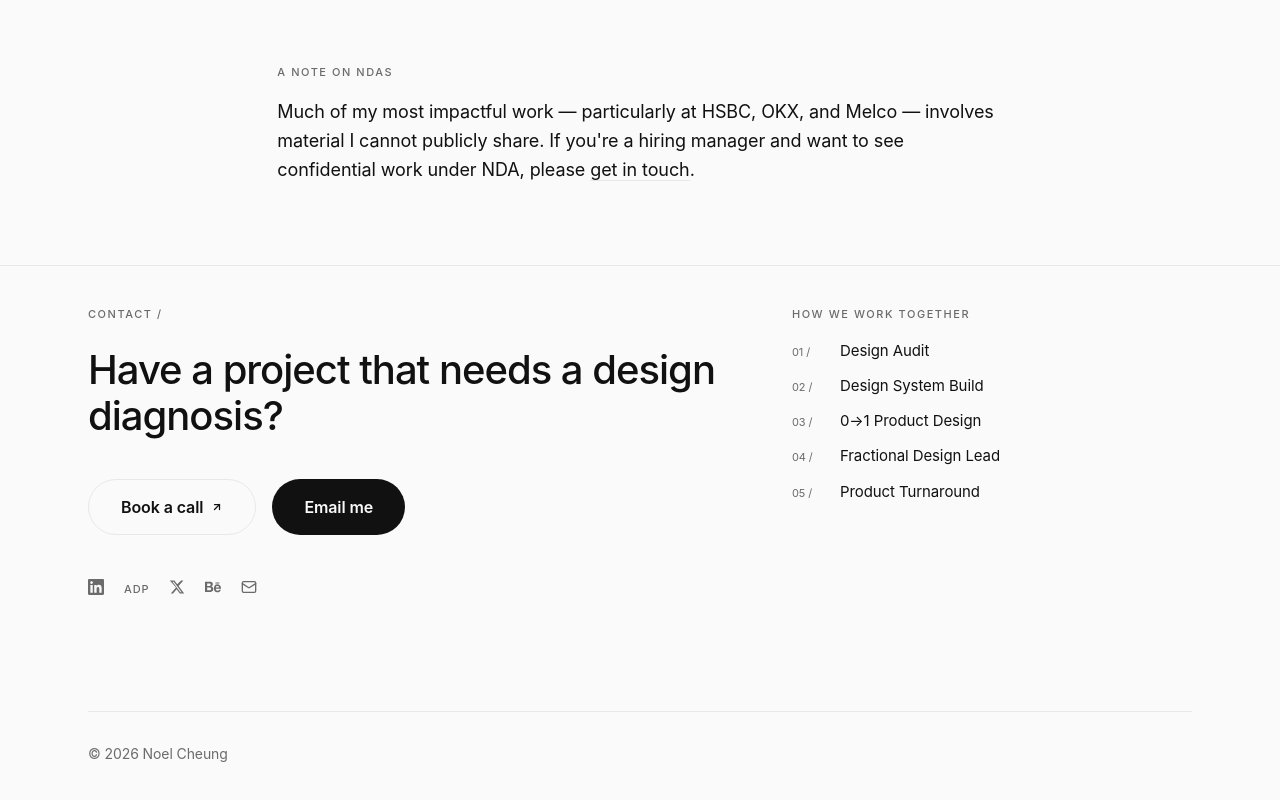
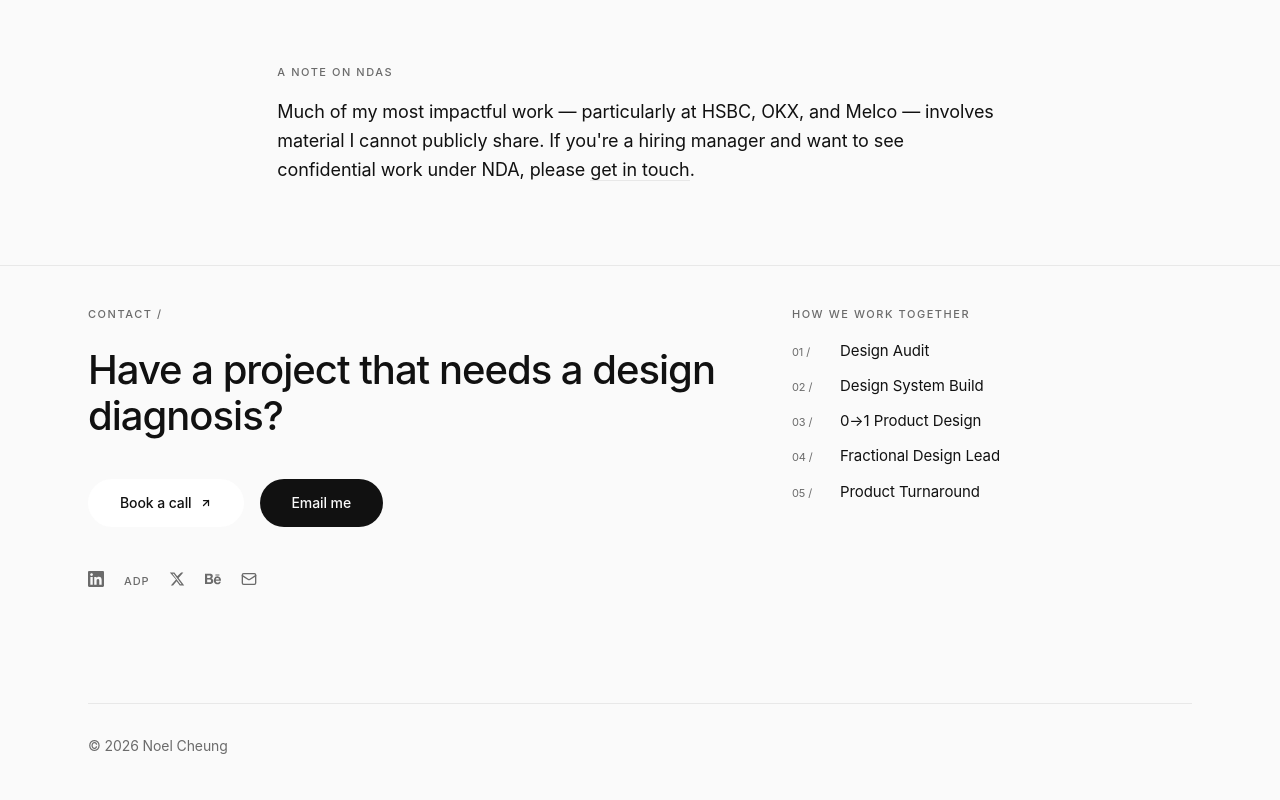
Before and after one commit to zeneojsun/noelcheung-design, a Next.js app: page /work in a window 1280 px wide. Shown: the part 1580-2380 px from the top of the page. Built offline with nearby package versions, Linux system fonts and the light colour scheme; a web font is replaced by a local one.

Commit message:
Match CTA button style to reference: h-12, text-sm, font-medium, no border
Co-Authored-By: Claude Sonnet 4.6 <noreply@anthropic.com>

```diff
--- a/components/Footer.tsx
+++ b/components/Footer.tsx
@@ -66,14 +66,14 @@ export default function Footer() {
                 href={siteConfig.cal}
                 target="_blank"
                 rel="noreferrer"
-                className="inline-flex items-center gap-2 h-14 rounded-full px-8 border border-rule font-mono text-base font-semibold hover:border-ink hover:-translate-y-px transition-all duration-200"
+                className="inline-flex items-center gap-2 h-12 rounded-full px-8 bg-white text-ink font-mono text-sm font-medium hover:bg-ink hover:text-paper hover:-translate-y-px transition-all duration-200"
               >
                 Book a call
                 <ArrowUpRight size={12} strokeWidth={2.5} className="flex-shrink-0" />
               </a>
               <a
                 href={`mailto:${siteConfig.email}`}
-                className="inline-flex items-center h-14 rounded-full px-8 bg-ink text-paper font-mono text-base font-semibold hover:opacity-90 hover:-translate-y-px transition-all duration-200"
+                className="inline-flex items-center h-12 rounded-full px-8 bg-ink text-paper font-mono text-sm font-medium hover:opacity-90 hover:-translate-y-px transition-all duration-200"
               >
                 Email me
               </a>
--- a/components/StatsSection.tsx
+++ b/components/StatsSection.tsx
@@ -67,7 +67,7 @@ export default function StatsSection() {
       >
         <a
           href="#contact"
-          className="inline-flex items-center h-14 rounded-full px-8 bg-ink text-paper font-mono text-base font-semibold hover:opacity-90 hover:-translate-y-px transition-all duration-200"
+          className="inline-flex items-center h-12 rounded-full px-8 bg-ink text-paper font-mono text-sm font-medium hover:opacity-90 hover:-translate-y-px transition-all duration-200"
         >
           Get in touch
         </a>
```
